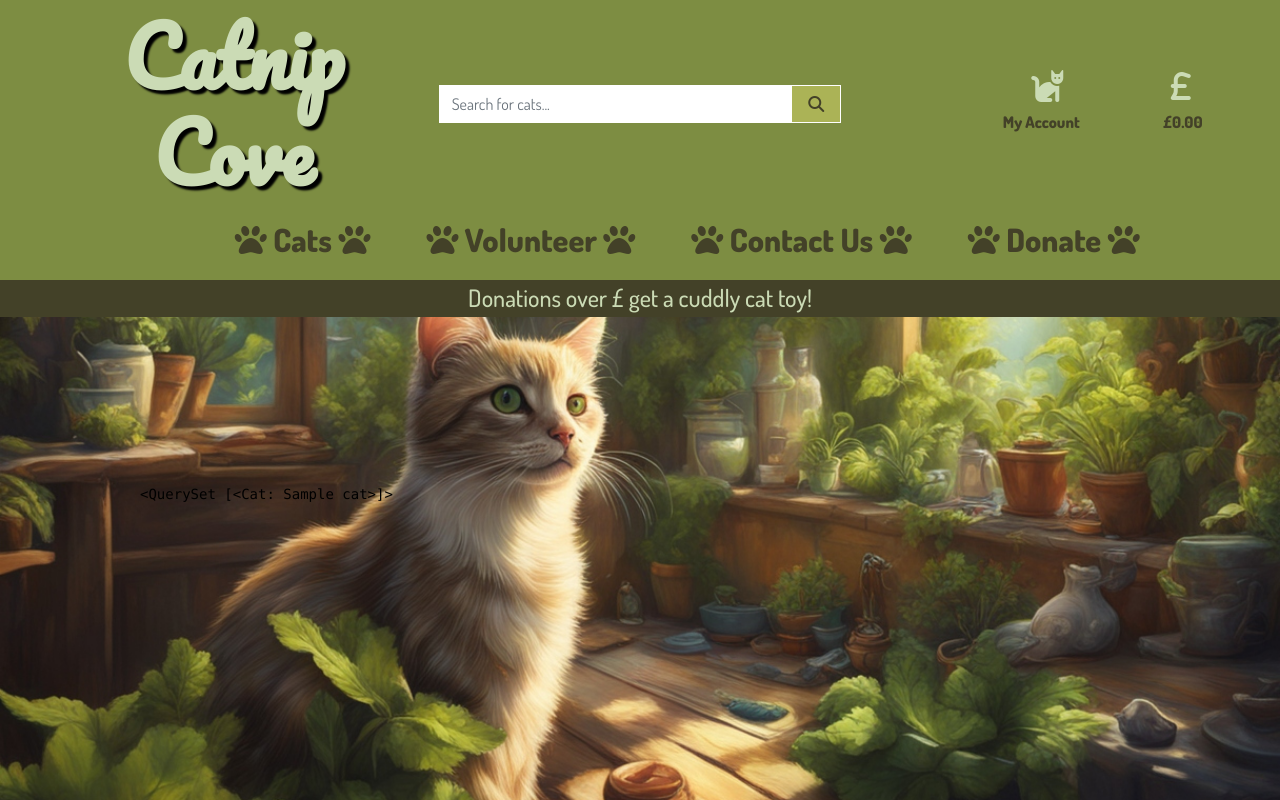
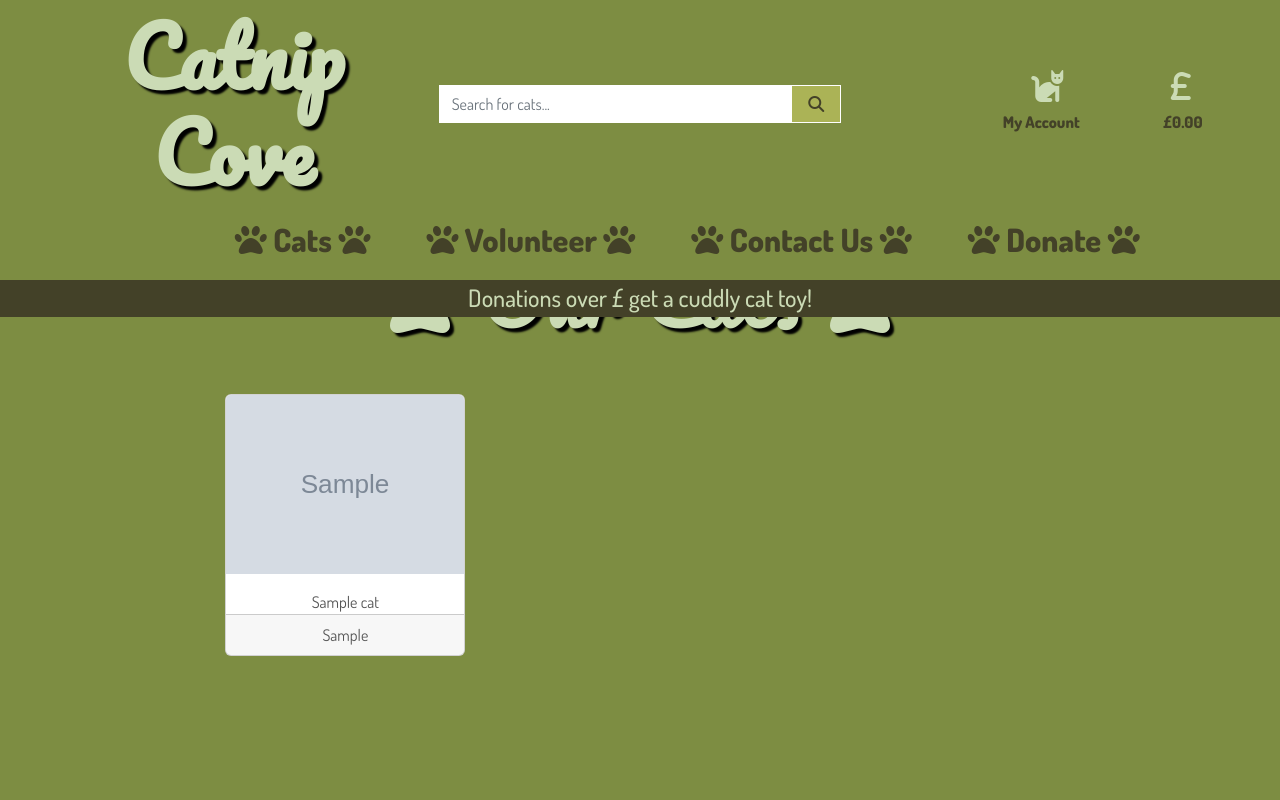
Before and after one commit to veebee4/catnip-cove, a Django app: page /cats/ in a window 1280 px wide. Run offline with Django 3.2, Linux system fonts and the light colour scheme; tables that the repository leaves empty hold one stand-in row (values such as "Sample post"); grey boxes marked "Sample" are stand-in pictures; some libraries are stand-ins or nearby versions.

Commit message:
Start cats page and styling

```diff
--- a/cats/templates/cats/cats.html
+++ b/cats/templates/cats/cats.html
@@ -10,10 +10,54 @@
 {% endblock %}
 
 {% block content %}
-<div class="container cat-records">
+<div class="overlay"></div>
+<div class="container fluid">
     <div class="row">
-        <div class="col">
-            <pre>{{ cats }}</pre>
+        <div class="col text-center mt-3">
+            <h2 class="logo-font page-heading"><i class="fa-solid fa-paw"></i> Our Cats <i class="fa-solid fa-paw"></i></h2>
+        </div>
+    </div>
+    <div class="row">
+        <div class="product-container col-10 offset-1">
+            <div class="row mt-1 mb-2"></div>
+            <div class="row">
+                {% for cat in cats %}
+                    <div class="col-sm-6 col-md-6 col-lg-4 col-xl-3">
+                        <div class="card h-100 border-2">
+                            {% if cat.image %}
+                            <a href="">
+                                <img class="card-img-top img-fluid" src="{{ cat.image.url }}" alt="{{ cat.name }}">
+                            </a>
+                            {% else %}
+                            <a href="">
+                                <img class="card-img-top img-fluid" src="{{ MEDIA_URL }}noimage.png" alt="{{ cat.name }}">
+                            </a>
+                            {% endif %}
+                            <div class="card-body pb-0">
+                                <p class="mb-0 text-center">{{ cat.name }}</p>
+                            </div>
+                            <div class="card-footer text-body-secondary text-center">
+                               {{ cat.breed }}
+                            </div>
+                        </div>
+                    </div>
+                    {% if forloop.counter|divisibleby:2 %}
+                        <div class="col-12 d-none d-sm-block d-md-block d-lg-none mb-5">
+                            <hr>
+                        </div>
+                    {% endif %}
+                    {% if forloop.counter|divisibleby:3 %}
+                        <div class="col-12 d-none d-lg-block d-xl-none mb-5">
+                            <hr>
+                        </div>
+                    {% endif %}
+                    {% if forloop.counter|divisibleby:4 %}
+                        <div class="col-12 d-none d-xl-block mb-5">
+                            <hr>
+                        </div>
+                    {% endif %}
+                {% endfor %}
+            </div>
         </div>
     </div>
 </div>
--- a/static/css/base.css
+++ b/static/css/base.css
@@ -146,9 +146,23 @@
 
 /* -------------------------------------------------------------------------------------------------------------------------------- Cats Page */
 
-.cat-records {
-    margin-top: 20rem;
-    color: black;
+.overlay {
+    height: 100%;
+    width: 100%;
+    top: 0;
+    left: 0;
+    position: fixed;
+    background: #7D8D42;
+    z-index: -1;
+}
+
+.page-heading {
+    margin-top: revert;
+    padding-bottom: 2rem;
+}
+
+.card {
+    width: 15rem;
 }
 
 /* -------------------------------- Media Queries */
```
Also changed, not shown: media/george-ginger-moggie_2rnGMgA.jpg (added), media/max-black-moggie.jpg (added), media/noimage.png (added), media/shadow-black-moggie.jpg (added).
